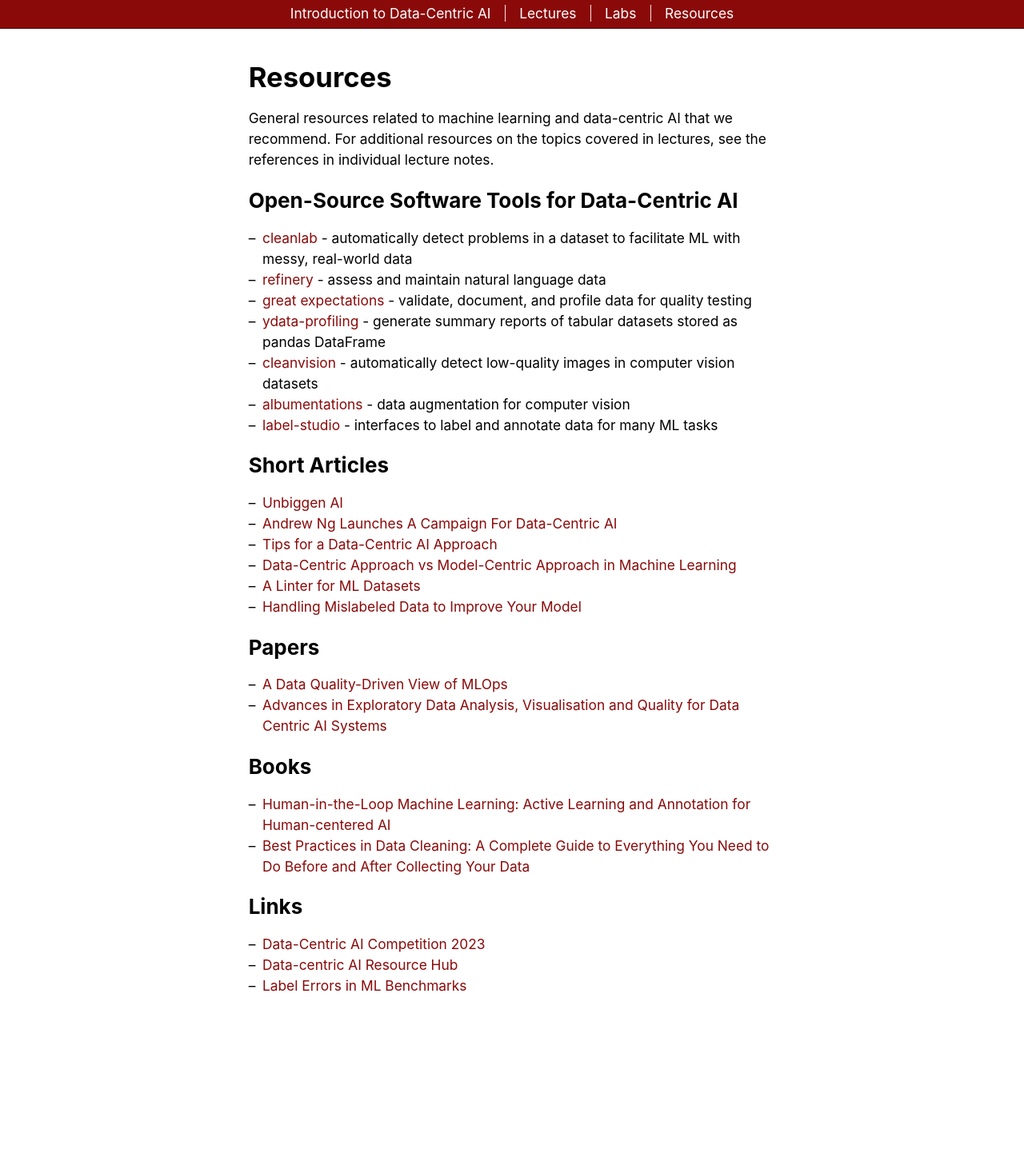
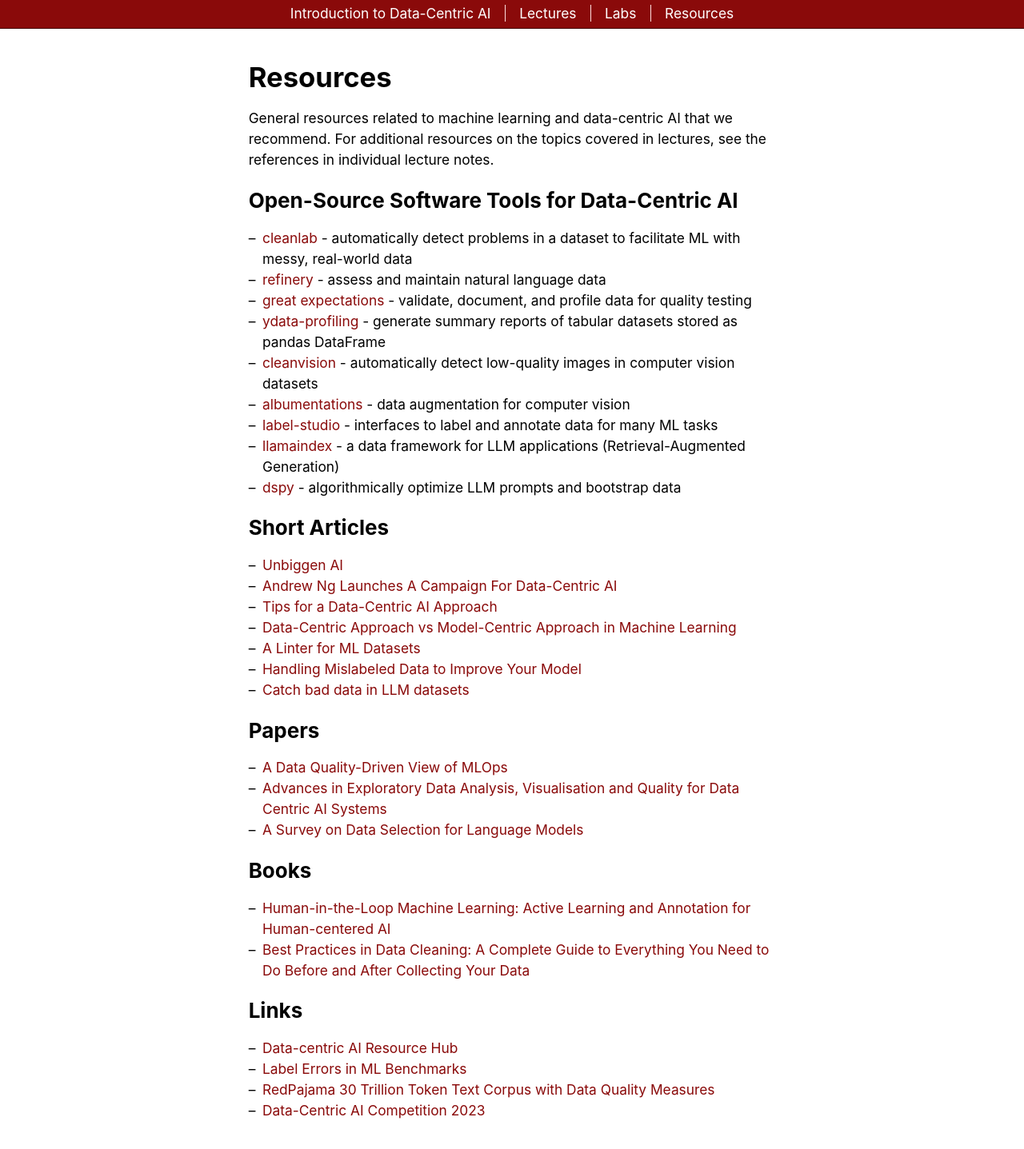
Before and after one commit to dcai-course/dcai-course, a Jekyll site: the page built from resources.md, in a window 1280 px wide. Shown: the whole page at 80% size. Built offline with Jekyll 4.4.1, drawn with Linux system fonts in a browser that asks for light colours; before the commit the page ends 1281 px from its top, so only the background shows below that.

Commit message:
list recent llm-related resources

```diff
--- a/resources.md
+++ b/resources.md
@@ -19,6 +19,8 @@
 - [cleanvision](https://github.com/cleanlab/cleanvision) - automatically detect low-quality images in computer vision datasets
 - [albumentations](https://github.com/albumentations-team/albumentations) - data augmentation for computer vision
 - [label-studio](https://github.com/heartexlabs/label-studio) - interfaces to label and annotate data for many ML tasks
+- [llamaindex](https://github.com/run-llama/llama_index) - a data framework for LLM applications (Retrieval-Augmented Generation)
+- [dspy](https://github.com/stanfordnlp/dspy) - algorithmically optimize LLM prompts and bootstrap data
 
 # Short Articles
 
@@ -27,12 +29,14 @@
 - [Tips for a Data-Centric AI Approach](https://landing.ai/tips-for-a-data-centric-ai-approach/)
 - [Data-Centric Approach vs Model-Centric Approach in Machine Learning](https://neptune.ai/blog/data-centric-vs-model-centric-machine-learning)
 - [A Linter for ML Datasets](https://cleanlab.ai/blog/datalab/)
-- [Handling Mislabeled Data to Improve Your Model](https://cleanlab.ai/blog/label-errors-tabular-datasets/)
+- [Handling Mislabeled Data to Improve Your Model](https://cleanlab.ai/blog/fine-tune-LLM/)
+- [Catch bad data in LLM datasets](https://cleanlab.ai/blog/filter-llm-tuning-data/)
 
 # Papers
 
 - [A Data Quality-Driven View of MLOps](https://arxiv.org/abs/2102.07750)
 - [Advances in Exploratory Data Analysis, Visualisation and Quality for Data Centric AI Systems](https://dl.acm.org/doi/abs/10.1145/3534678.3542604)
+- [A Survey on Data Selection for Language Models](https://github.com/alon-albalak/data-selection-survey)
 
 # Books
 
@@ -41,6 +45,7 @@
 
 # Links
 
-- [Data-Centric AI Competition 2023](https://machinehack.com/tournaments/data_centric_ai_competition_2023)
 - [Data-centric AI Resource Hub](https://datacentricai.org/)
 - [Label Errors in ML Benchmarks](https://labelerrors.com/)
+- [RedPajama 30 Trillion Token Text Corpus with Data Quality Measures](https://www.together.ai/blog/redpajama-data-v2)
+- [Data-Centric AI Competition 2023](https://machinehack.com/tournaments/data_centric_ai_competition_2023)
```
